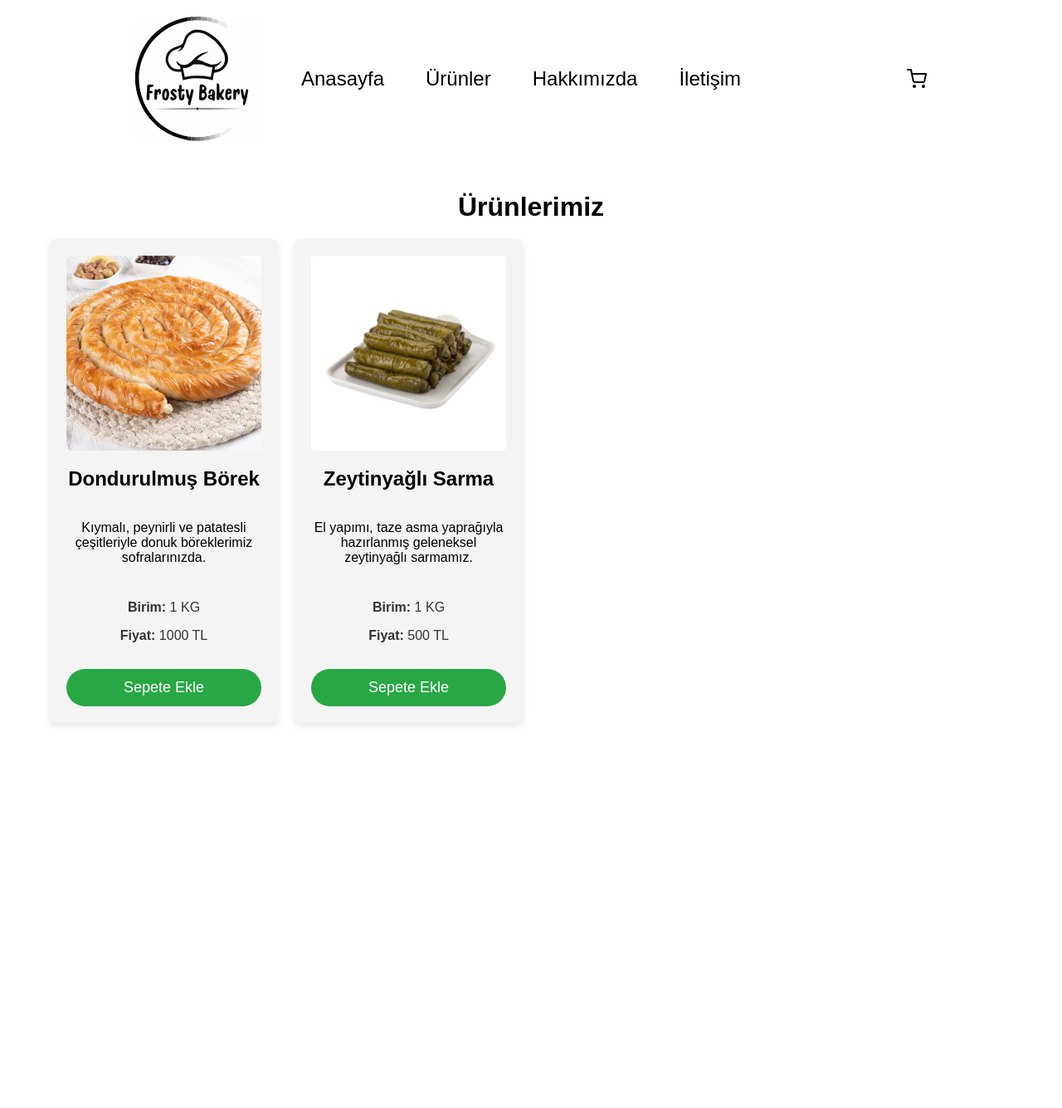
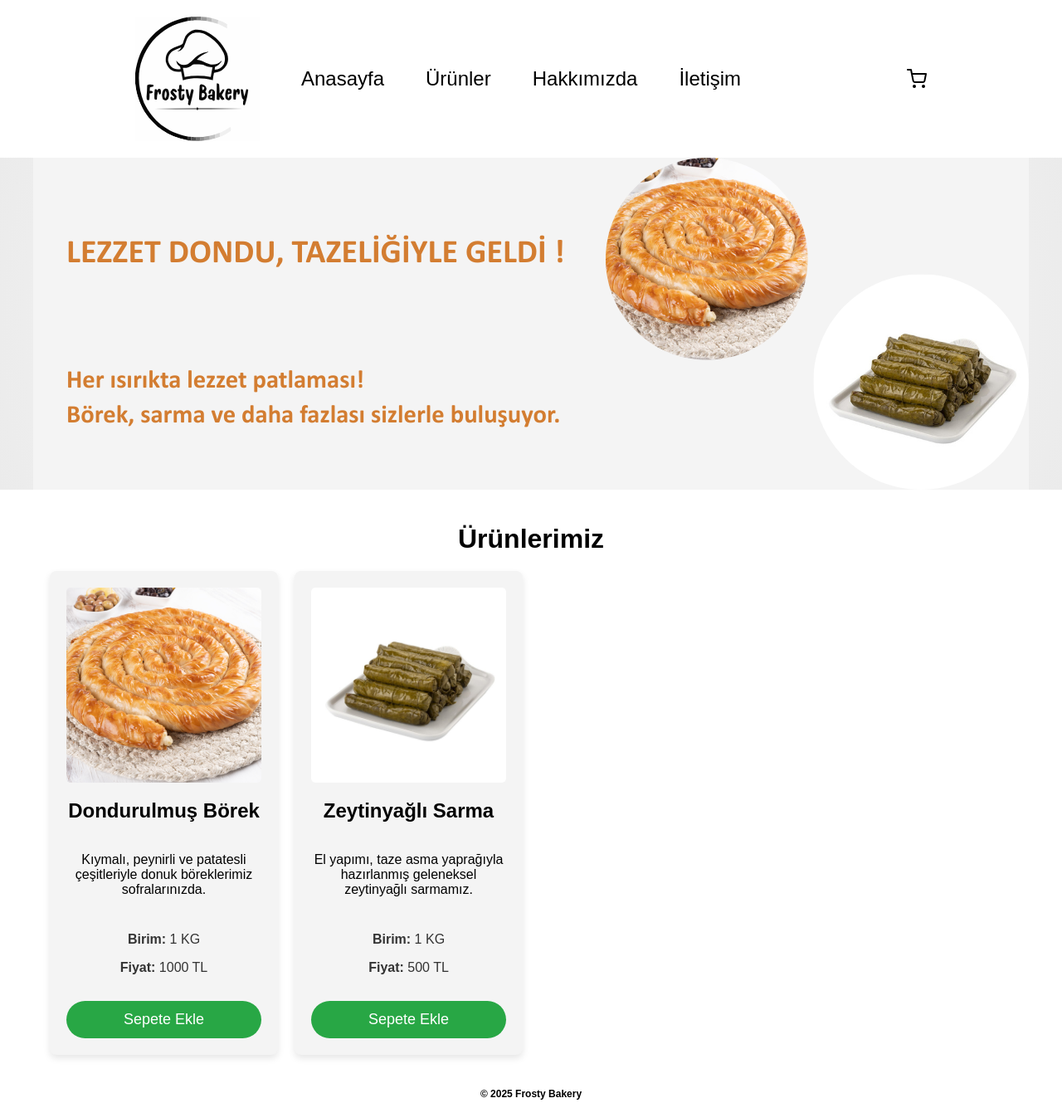
Before and after one commit to okangrcn/frostybakery, a React (Create React App) app: page / in a window 1280 px wide. Shown: the whole page at 83% size. Before the commit the page ends 901 px from the top, so only its background shows below. Built offline with nearby package versions, Linux system fonts and the light colour scheme.

Commit message:
Banner ekleme yapıldı düzenlemeler gerçekleşti.

```diff
--- a/package.json
+++ b/package.json
@@ -7,7 +7,7 @@
     "react": "^18.2.0",
     "react-dom": "^18.2.0",
     "react-icons": "^5.5.0",
-    "react-router-dom": "^7.5.1",
+    "react-router-dom": "^7.5.2",
     "react-scripts": "5.0.1"
   },
   "homepage": "https://okangrcn.github.io/frostybakery",
--- a/src/App.js
+++ b/src/App.js
@@ -1,13 +1,30 @@
 import React from 'react';
+import { BrowserRouter as Router, Routes, Route } from 'react-router-dom';
 import { SepetProvider } from './SepetContext';
+
 import Header from './Header';
+import Banner from './Banner';
 import Urunler from './Urunler';
+import Footer from './Footer';
+import Sepet from './Sepet'; // Sepet bileşeni varsa ekleyebilirsin
 
 function App() {
   return (
-    <SepetProvider> {/* SepetContext'i burada sağlıyoruz */}
-      <Header />
-      <Urunler />
+    <SepetProvider>
+      <Router>
+        <Header />
+        <Routes>
+          <Route path="/" element={
+            <>
+              <Banner />
+              <Urunler />
+            </>
+          } />
+          <Route path="/urunler" element={<Urunler />} />
+          <Route path="/sepet" element={<Sepet />} />
+        </Routes>
+        <Footer/>
+      </Router>
     </SepetProvider>
   );
 }
--- /dev/null
+++ b/src/Banner.css
@@ -0,0 +1,12 @@
+.banner {
+    background: radial-gradient(circle, rgb(244,244,244)60%,rgba(0,0,0,0.08)100%);
+    display: flex;
+    width: 100%;      /* Ekranın tamamını kaplamak için */
+    height: auto;    /* Yüksekliği otomatik olarak ayarlar */
+}
+
+.banner-image {
+    width: 100%;      /* Yatayda ekranı tamamen kaplar */
+    height: 400px;     /* Yüksekliği orantılı olarak ayarlar */
+    object-fit: contain;
+}
--- /dev/null
+++ b/src/Banner.js
@@ -0,0 +1,13 @@
+import React from 'react';
+import './Banner.css';
+import bannerImg from '../src/assets/banner.png'; // doğru yolu verdiğine emin ol
+
+const Banner = () => {
+  return (
+    <div className="banner">
+      <img src={bannerImg} alt="Banner" className="banner-image" />
+    </div>
+  );
+};
+
+export default Banner;
--- a/src/Footer.css
+++ b/src/Footer.css
@@ -2,15 +2,14 @@
     background-color: white;   /* Beyaz arka plan */
     color: black;              /* Siyah yazı */
     text-align: center;
-    padding: 20px;
-    position: fixed;
+    padding: 10px;
     bottom: 0;
     width: 100%;
     border-top: none;          /* Kenarlık kaldırıldı */
-    z-index: 10;
   }
 
   .footer p {
     margin: 0;
-    font-size: 20px;
+    font-size: 12px;
+    font-weight: 700;
   }
--- a/src/Header.js
+++ b/src/Header.js
@@ -1,4 +1,5 @@
 import React, { useContext, useState } from 'react';
+import { Link } from 'react-router-dom';
 import './Header.css';
 import { FiShoppingCart } from 'react-icons/fi'; // Sepet ikonu için react-icons kullanıyoruz
 import logo from '../src/assets/logo.svg'; // logo'yu içe aktar
@@ -20,10 +21,10 @@ function Header() {
           <img src={logo} alt="Logo" className="logo-img" />
         </div>
         <ul>
-          <li><a href="/anasayfa">Anasayfa</a></li>
-          <li><a href="/urunler">Ürünler</a></li>
-          <li><a href="/hakkimizda">Hakkımızda</a></li>
-          <li><a href="/iletisim">İletişim</a></li>
+          <li><Link to="/">Anasayfa</Link></li>
+          <li><Link to="/urunler">Ürünler</Link></li>
+          <li><Link to="/hakkimizda">Hakkımızda</Link></li>
+          <li><Link to="/iletisim">İletişim</Link></li>
         </ul>
         <div className="sepet-icon" onClick={toggleSepet}>
           <FiShoppingCart />
--- a/src/Sepet.js
+++ b/src/Sepet.js
@@ -41,7 +41,7 @@ function Sepet({ closeSepet }) {
               <div className="urun-bilgiler">
                 <p><strong>{urun.isim}</strong></p>
                 <p>Adet: {toplamAdet}</p>
-                <p>Toplam Fiyat: {toplamUcret} TL</p>
+                <p>Toplam Fiyat: {formatFiyat(toplamUcret)}</p>
               </div>
             </div>
           );
@@ -50,11 +50,18 @@ function Sepet({ closeSepet }) {
       })}
 
       <div className="sepet-toplam">
-        <h3>Toplam Fiyat: {toplamFiyat} TL</h3>
+        <h3>Toplam Fiyat: {formatFiyat(toplamFiyat)}</h3>
         <button className="odeme-btn">Ödeme Adımına Geç</button>
       </div>
     </div>
   );
 }
+const formatFiyat = (fiyat) => {
+  return new Intl.NumberFormat('tr-TR', {
+    style: 'currency',
+    currency: 'TRY',
+    minimumFractionDigits: 0
+  }).format(fiyat);
+};
 
 export default Sepet;
--- a/src/SepetContext.js
+++ b/src/SepetContext.js
@@ -8,6 +8,7 @@ export const SepetProvider = ({ children }) => {
   const [sepet, setSepet] = useState({
     borek: 0,
     sarma: 0,
+
   });
 
   // Sepet'e ürün eklemek için fonksiyon
--- a/src/Urunler.js
+++ b/src/Urunler.js
@@ -24,6 +24,7 @@ function Urunler() {
       kilo: '1 KG',
       ucret: '500 TL',
     },
+
   ];
 
   // Adet input alanındaki değeri değiştirme
```
Also changed, not shown: src/Main.js (+3 -5 lines), src/assets/banner.png (added).
